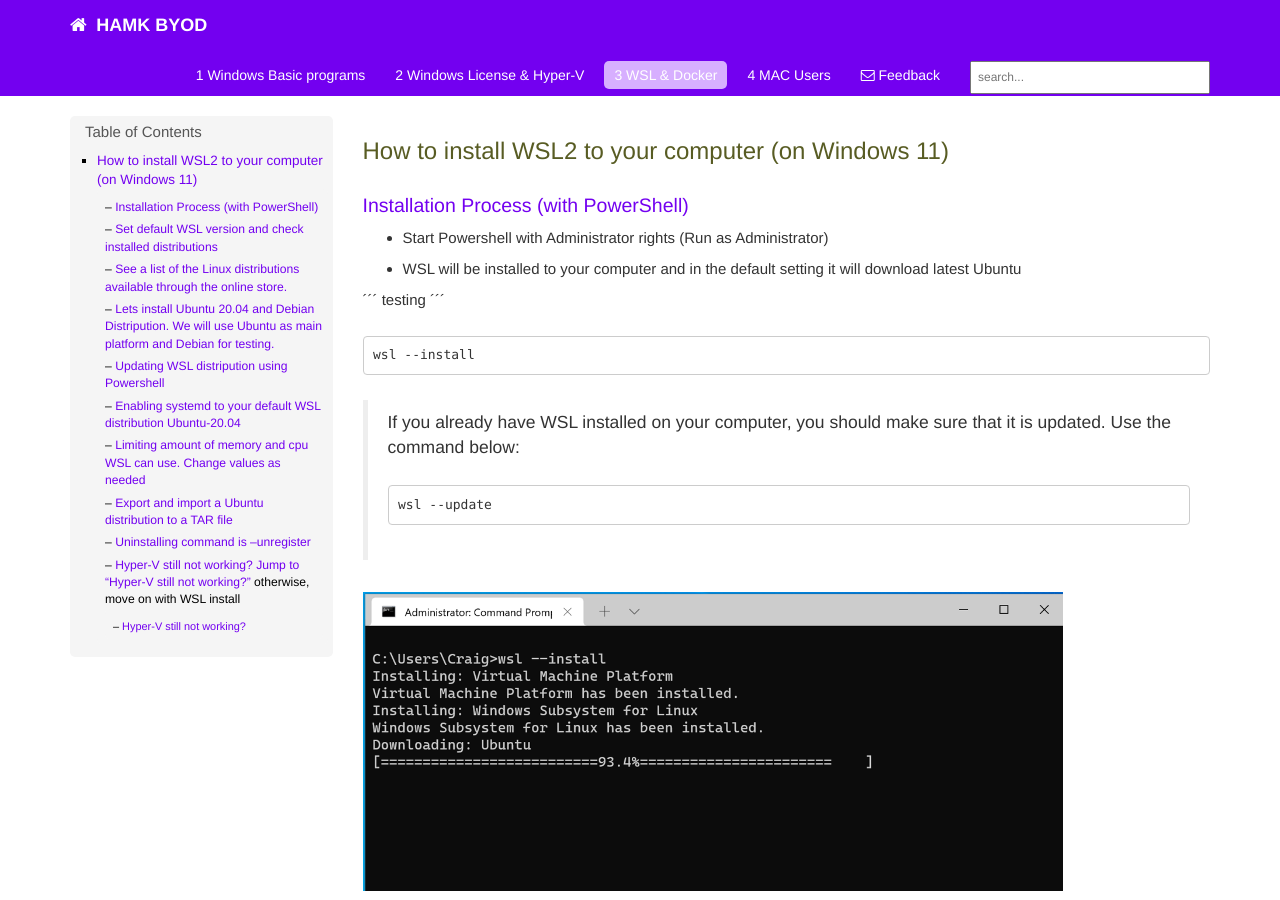
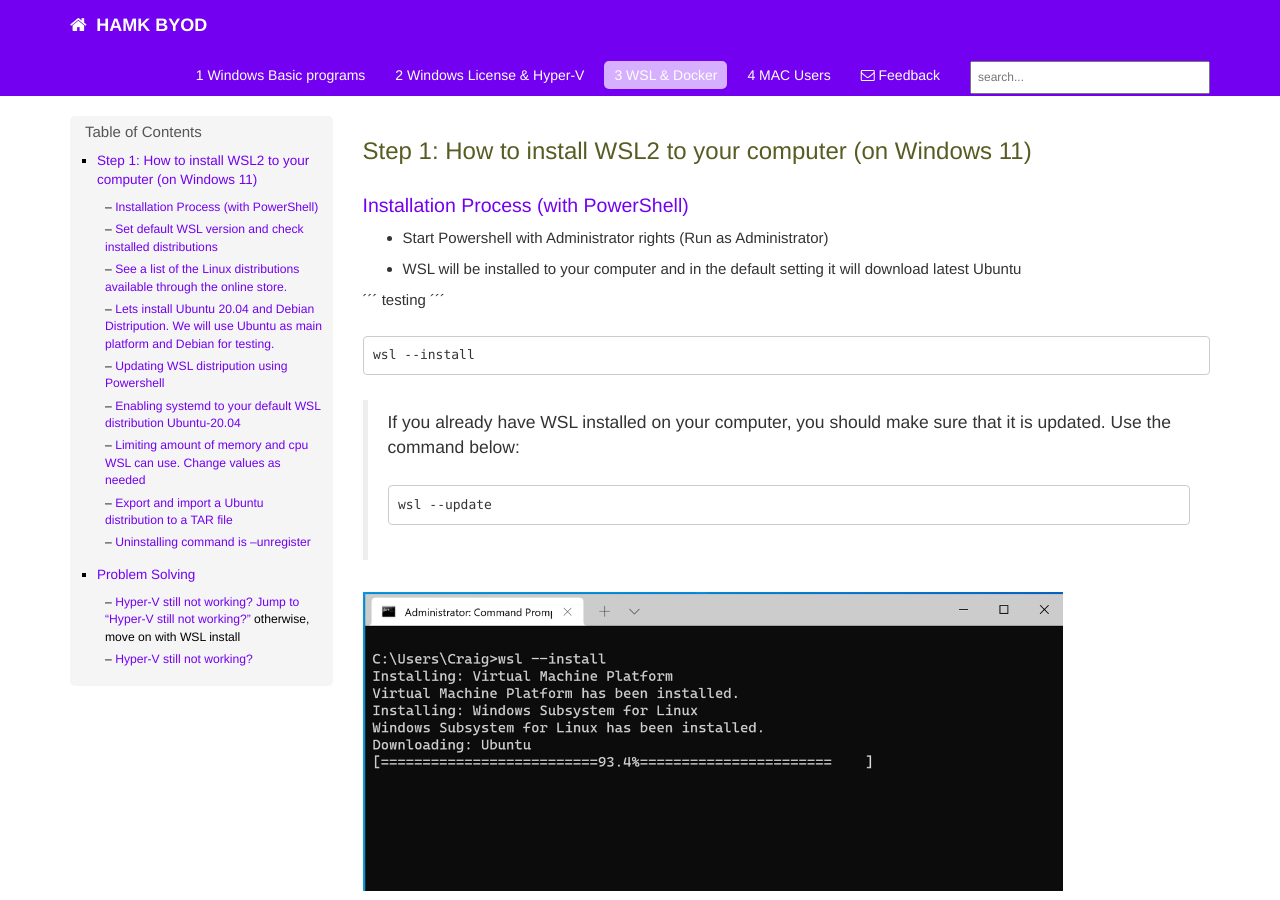
Before and after one commit to tkohonen/tkohonen.github.io, a Jekyll site: the page built from Windows_11_WSL.md, in a window 1280 px wide and 900 px high. Built offline with Jekyll 4.4.1, drawn with Linux system fonts in a browser that asks for light colours; our own code applies the rules of GitHub Pages for plain Markdown files; comment, search, counter and statistics services are not loaded; some of the changed text lies outside the part shown.

````diff
--- a/Windows_11_WSL.md
+++ b/Windows_11_WSL.md
@@ -1,5 +1,5 @@
 
-## How to install WSL2 to your computer (on Windows 11)
+## Step 1: How to install WSL2 to your computer (on Windows 11)
 
 ### Installation Process (with PowerShell)
 * Start Powershell with Administrator rights (Run as Administrator)
@@ -79,7 +79,7 @@ Add-Content $home\.wslconfig $contentToAdd
 notepad++ $home\.wslconfig
 ```
 
-# How to backup WSL and remove it from the machine to save space
+# Step 2: How to backup WSL and remove it from the machine to save space
 
 ### Export and import a Ubuntu distribution to a TAR file
 
@@ -105,7 +105,7 @@ wsl --unregister Ubuntu-20.04
 wsl --unregister Debian
 ```
 
-# Problem Solving
+## Problem Solving
 Update Windows computer and WSL. Start Powershell with Administrator rights as many times is needed. Go through repairs in order and test regularly.
 
 ```
@@ -164,7 +164,7 @@ wsl --set-default-version 2
 ![WSL1to2](assets/WSL_WSL1to2.png "WSL1to2")
 
 
-#### Hyper-V still not working?
+### Hyper-V still not working?
 
 Forcing Hyper-v to start using Windows bootloader.
 
````
